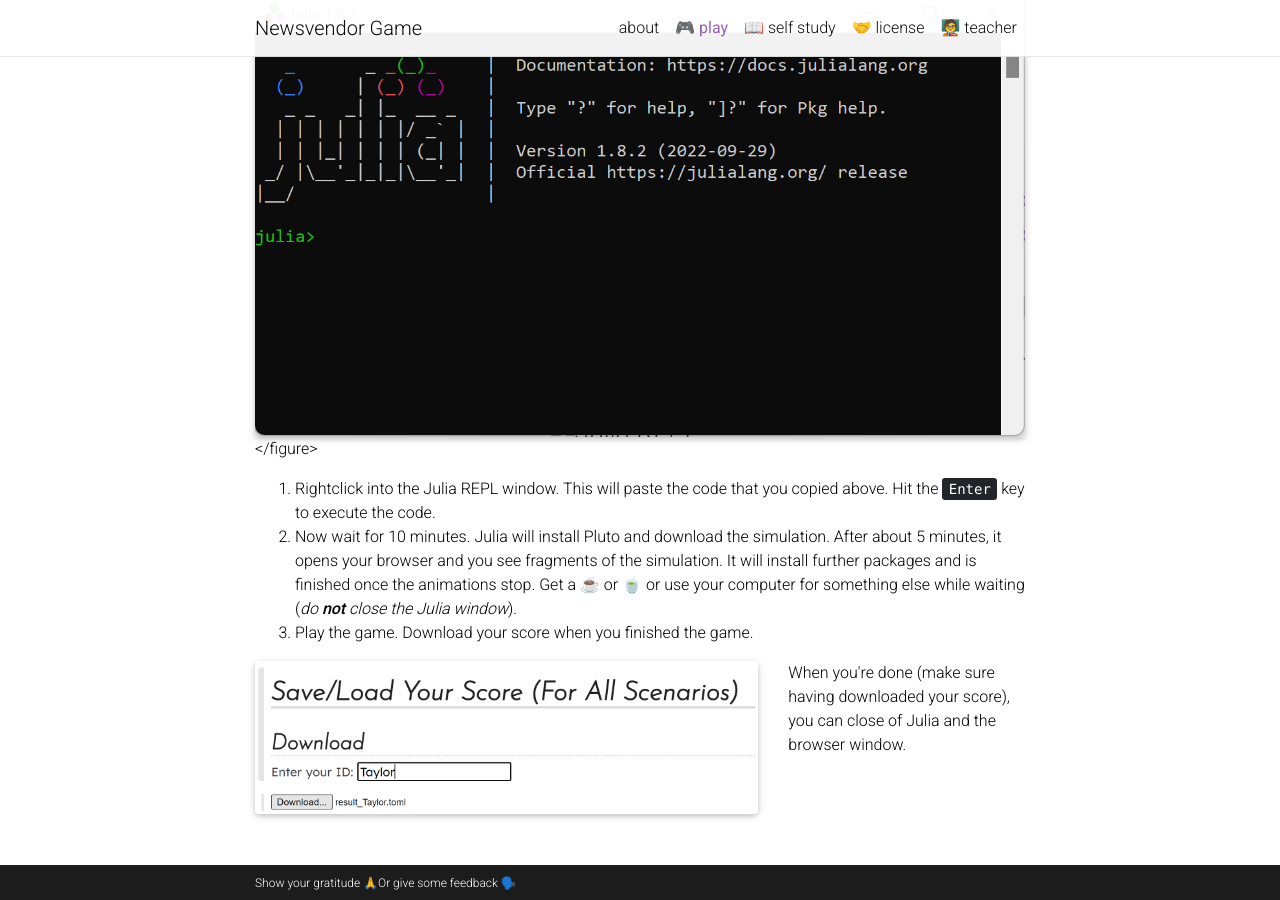
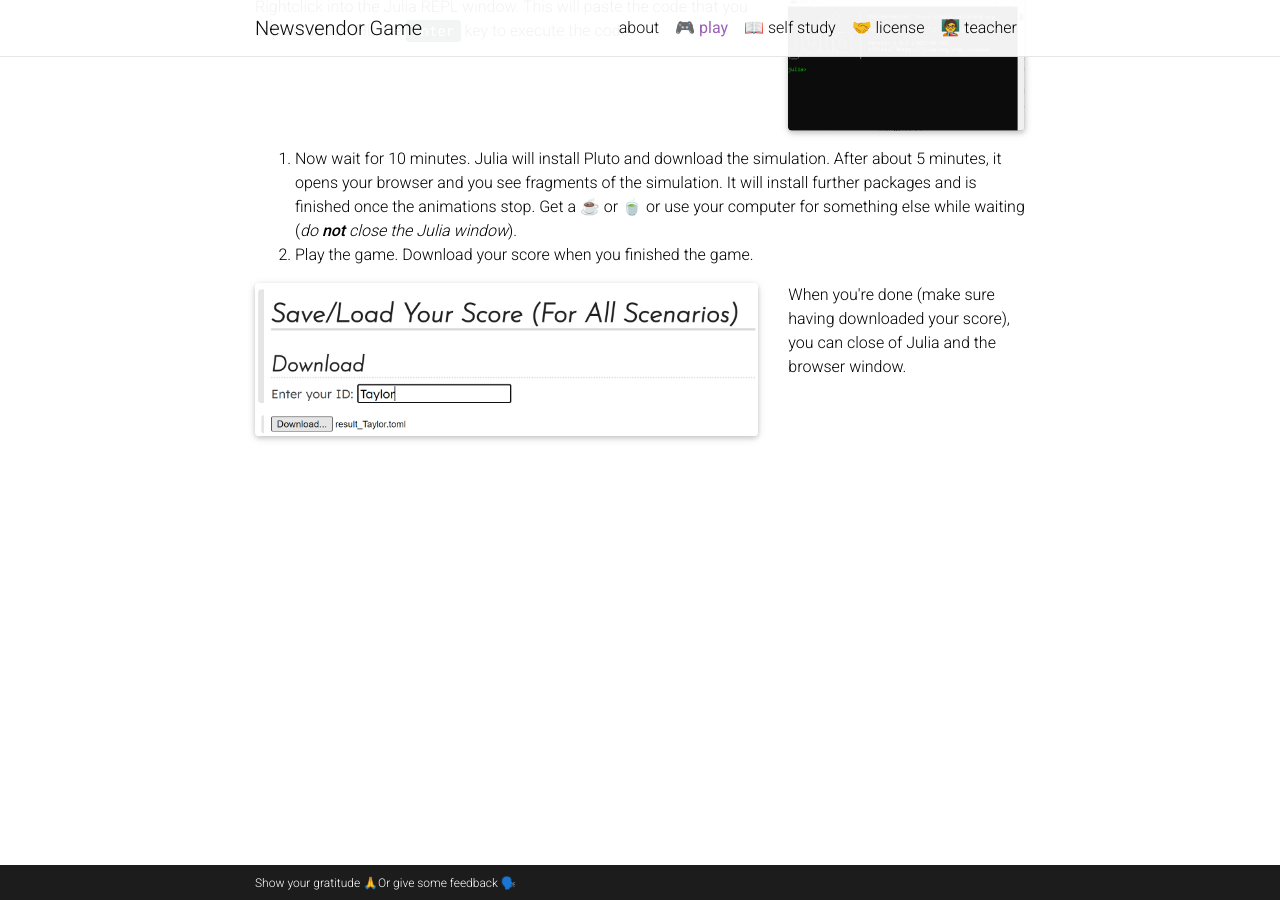
Before and after one commit to frankhuettner/www.newsvendor.games, a Jekyll site: the page built from _pages/play.md, in a window 1280 px wide and 900 px high, scrolled down 523 px. Built offline with Jekyll 4.4.1, drawn with Linux system fonts in a browser that asks for light colours; full-size pictures stand in for the smaller copies a plugin makes; comment, search, counter and statistics services are not loaded; a style sheet for code colours, icons or effects is not loaded.

Commit message:
Update play.md

````diff
--- a/_pages/play.md
+++ b/_pages/play.md
@@ -22,10 +22,17 @@ begin
 end
  ```
 3. Start Julia (e.g. in the Windows Start Menu). The Julia REPL will appear:
-        {% include figure.html path="assets/img/julia-repl.png" title="example image" class="img-fluid rounded z-depth-1" %}
-4. Rightclick into the Julia REPL window. This will paste the code that you copied above. Hit the <kbd>Enter</kbd> key to execute the code.
-5. Now wait for 10 minutes. Julia will install Pluto and download the simulation. After about 5 minutes, it opens your browser and you see fragments of the simulation. It will install further packages and is finished once the animations stop. Get a ☕ or 🍵 or use your computer for something else while waiting (*do **not** close the Julia window*).
-6. Play the game. Download your score when you finished the game.
+<div class="row justify-content-sm-center">
+    <div class="col-sm-8 mt-3 mt-md-0">
+    Rightclick into the Julia REPL window. This will paste the code that you copied above. Hit the <kbd>Enter</kbd> key to execute the code.
+
+    </div>
+    <div class="col-sm-4 mt-3 mt-md-0">
+    {% include figure.html path="assets/img/julia-repl.png" title="julia repl" class="img-fluid rounded z-depth-1" %}
+    </div>
+</div>
+4. Now wait for 10 minutes. Julia will install Pluto and download the simulation. After about 5 minutes, it opens your browser and you see fragments of the simulation. It will install further packages and is finished once the animations stop. Get a ☕ or 🍵 or use your computer for something else while waiting (*do **not** close the Julia window*).
+5. Play the game. Download your score when you finished the game.
 <div class="row justify-content-sm-center">
     <div class="col-sm-8 mt-3 mt-md-0">
         {% include figure.html path="assets/img/screenshot_download.png" title="example image" class="img-fluid rounded z-depth-1" %}
````
